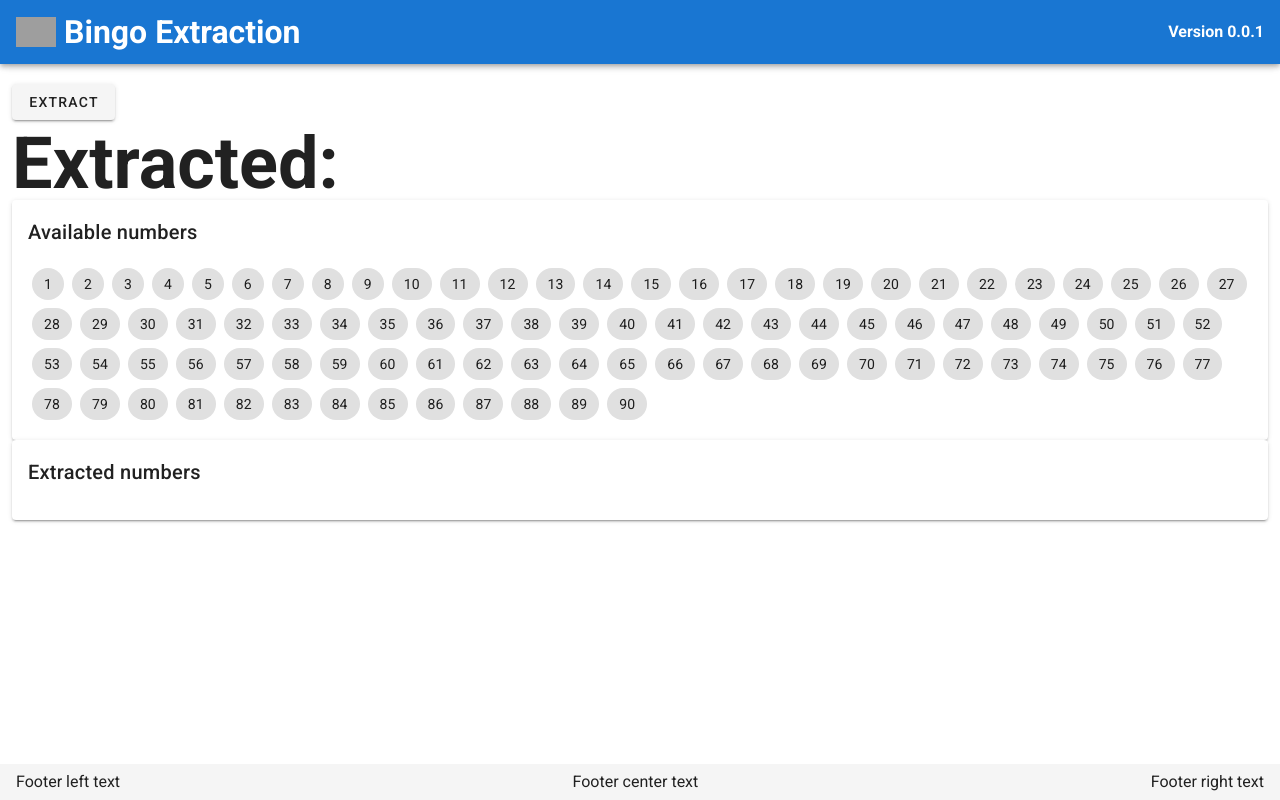
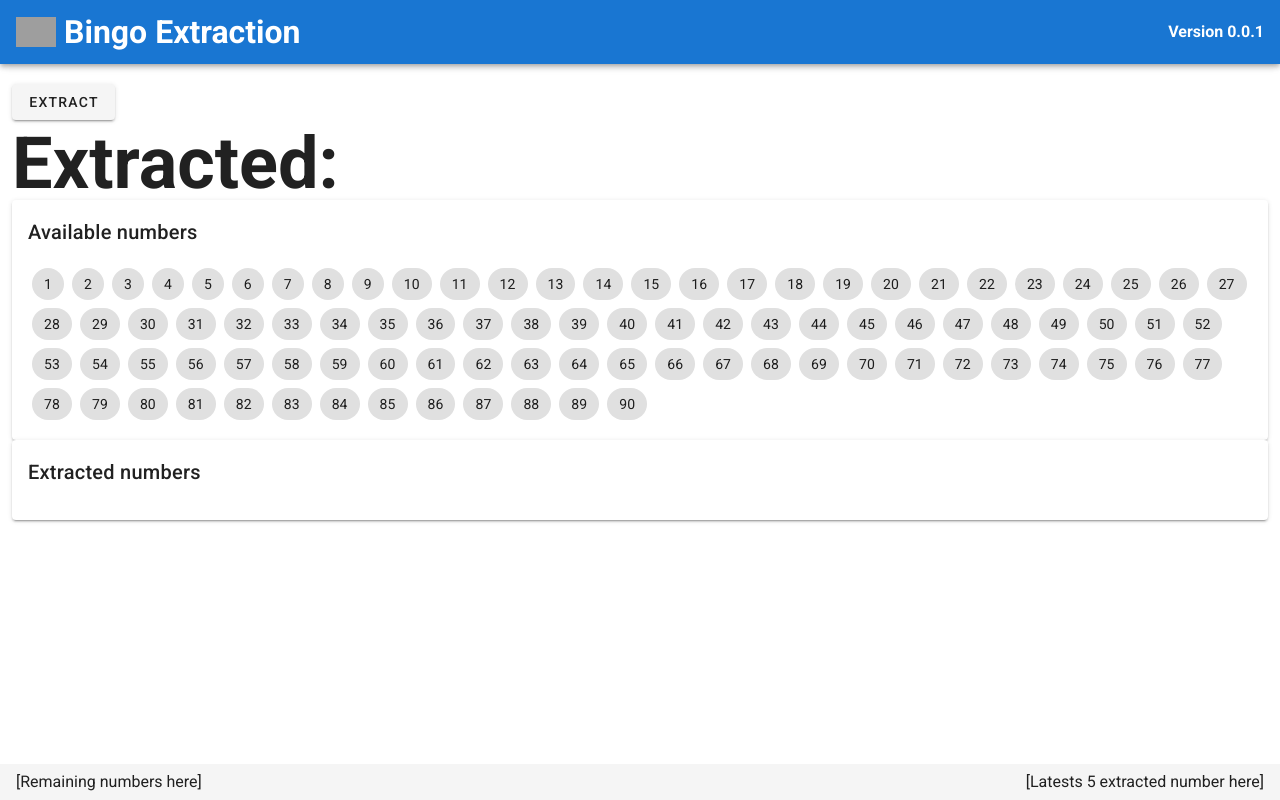
Before and after one commit to dennybiasiolli/bingo-extraction, a Vue app: page / in a window 1280 px wide. Built offline with nearby package versions, Linux system fonts and the light colour scheme; grey boxes are pictures that could not be loaded.

Commit message:
views(Footer): updating placeholders

```diff
--- a/src/views/Footer.vue
+++ b/src/views/Footer.vue
@@ -1,9 +1,7 @@
 <template>
   <v-footer>
-    Footer left text
+    [Remaining numbers here]
     <v-spacer />
-    Footer center text
-    <v-spacer />
-    Footer right text
+    [Latests 5 extracted number here]
   </v-footer>
 </template>
```
Also changed, not shown: 1 other file (tests, documents, lock files or other folders).
